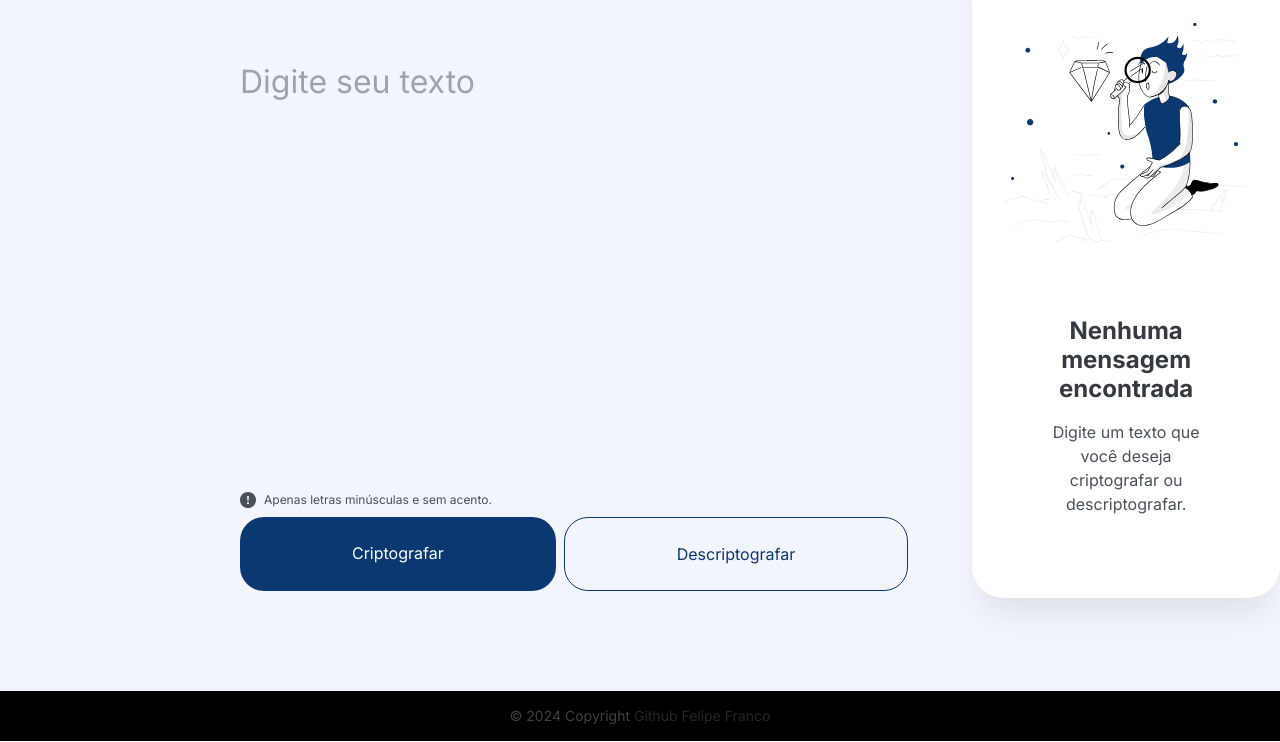
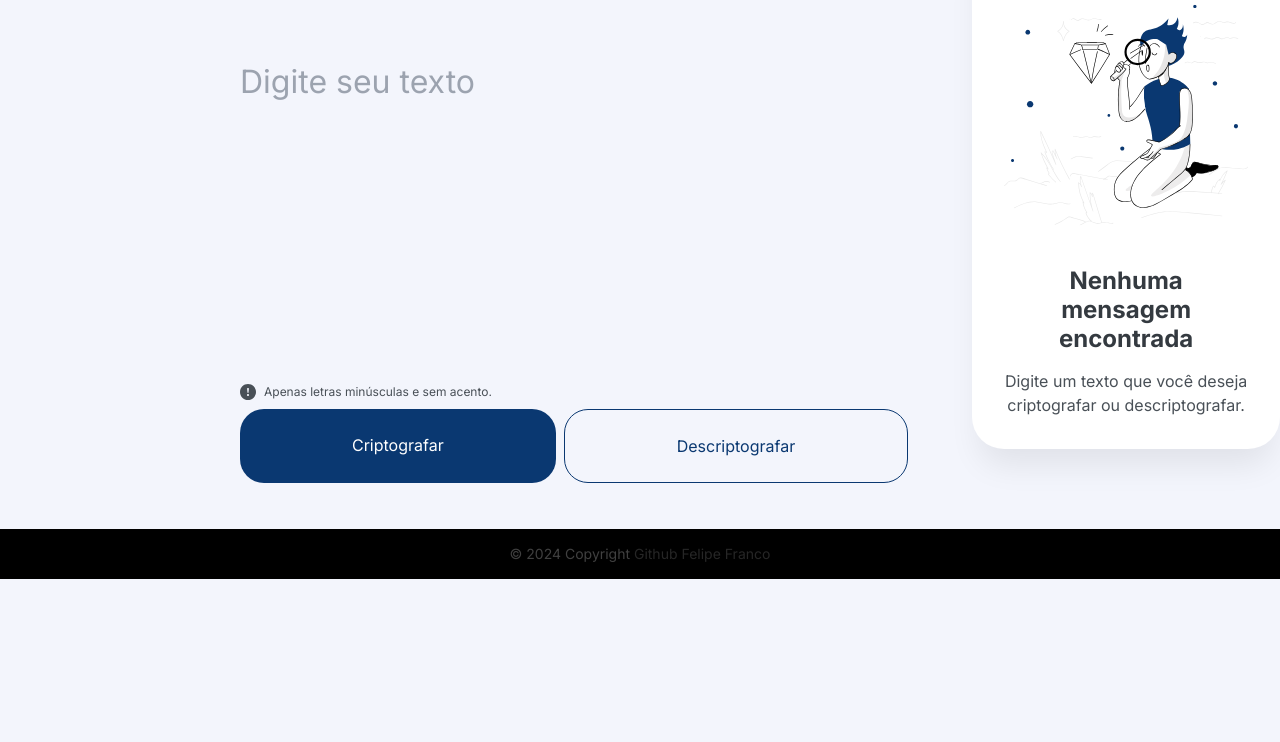
Before and after one commit to felipeffranco/oracle-one-decodificador-texto-js, a plain HTML site: page index.html in a window 1280 px wide. Shown: the part 109-851 px from the top of the page. After the commit the page ends 800 px from the top, so only its background shows below. Drawn offline with nearby package versions, Linux system fonts and the light colour scheme.

Commit message:
encrypt, decrypt and copy done, project completed

```diff
--- a/css/styles.css
+++ b/css/styles.css
@@ -78,7 +78,6 @@ sidebar.sidebar-message .sidebar-empty-state p {
 	display: flex;
 	flex-direction: column;
 	gap: 1rem;
-	padding: 2rem;
 	text-align: center;
 	color: var(--color-gray-400);
 	font-size: 1rem;
--- a/index.html
+++ b/index.html
@@ -15,7 +15,7 @@
 
 <body>
 
-  <div class="container mx-auto flex flex-col md:flex-row gap-x-16 h-screen min-w-80 min-h-screen h-svh">
+  <div class="container mx-auto flex flex-col md:flex-row gap-x-16 min-w-80">
 
     <section class="flex flex-auto flex-col">
 
@@ -43,7 +43,7 @@
 
     </section>
 
-    <sidebar class="sidebar-message flex basis-96 my-10 mx-4 md:mx-0 p-8 h-5/6 mb-20">
+    <sidebar class="sidebar-message flex basis-96 my-10 mx-4 md:mx-0 p-8 h-5/6 min-h-fit mb-20">
       <!-- SEM CONTENT -->
       <div class="sidebar-empty-state flex flex-col items-center w-full justify-center">
         <img src="./images/empty-state.svg" alt="Empty State" class="hidden md:block"/>
```
